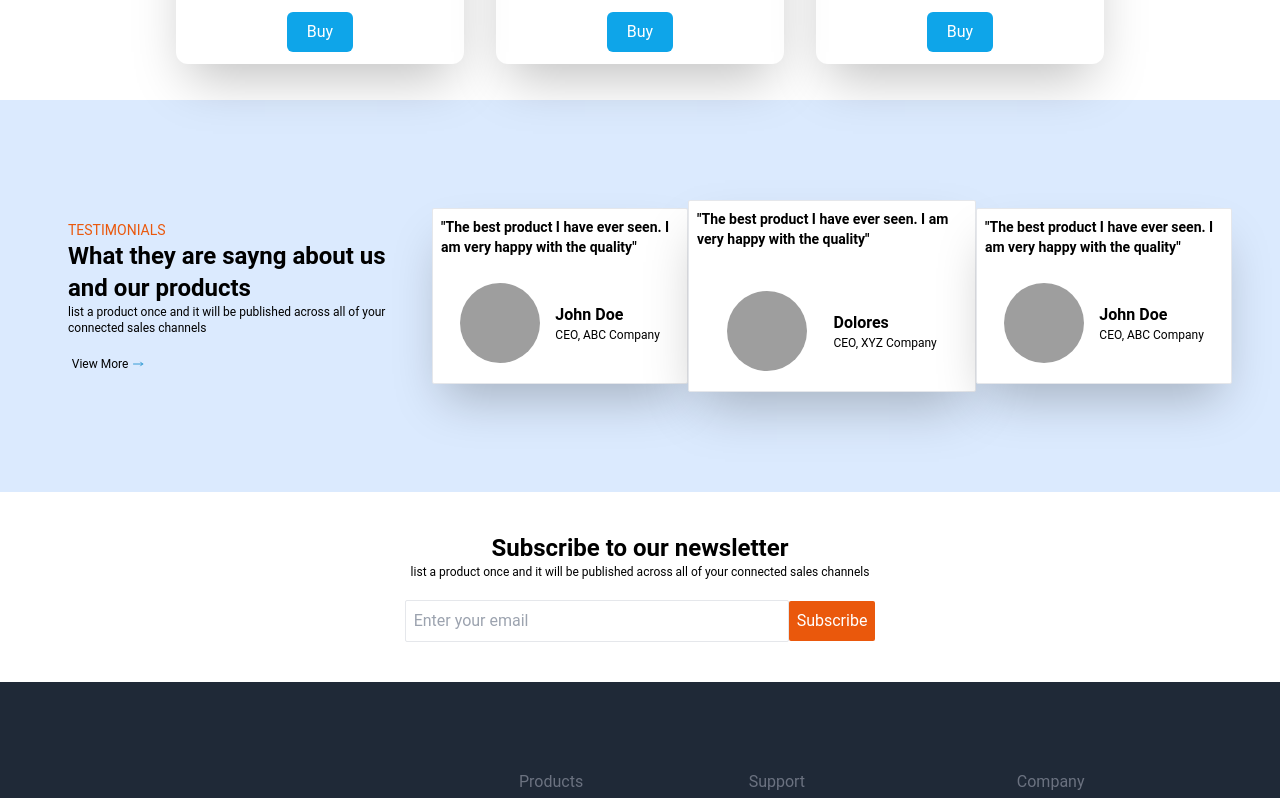
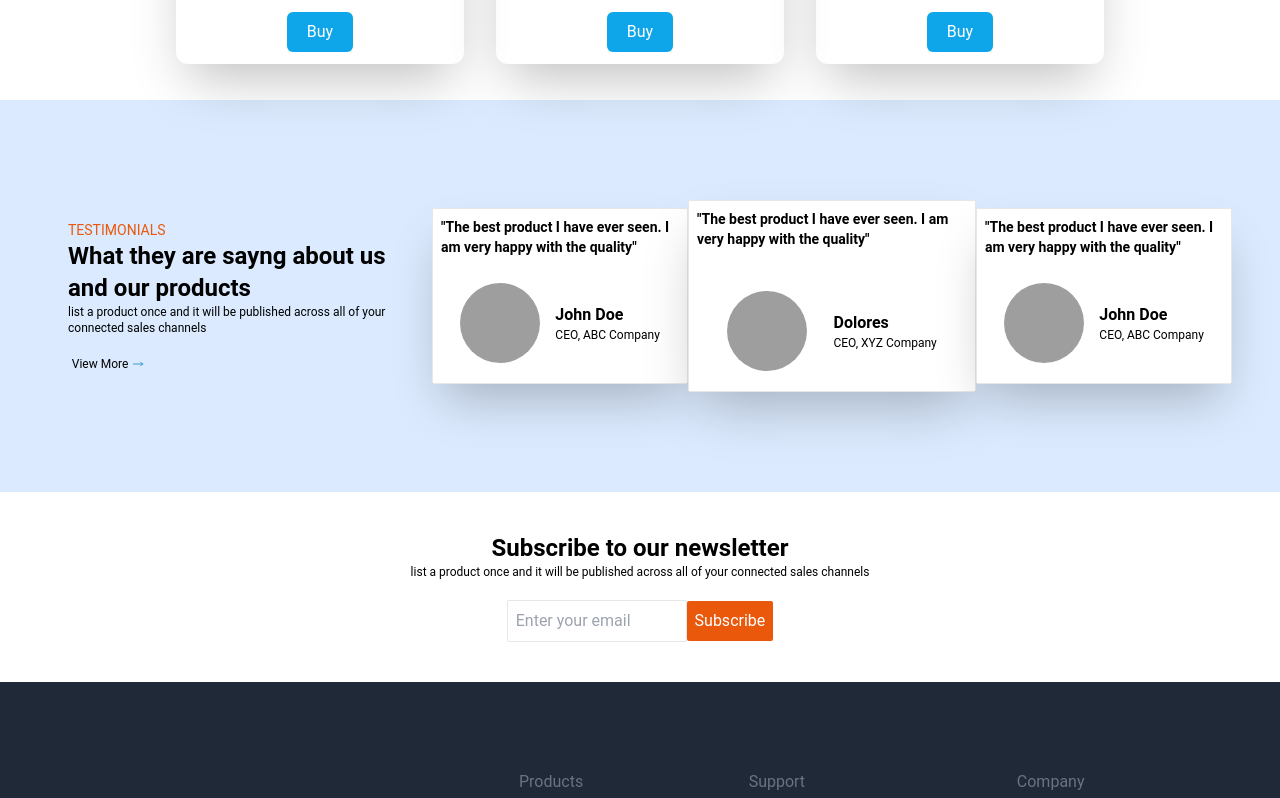
Before and after one commit to jeffersondrs/web-ecommerce, a React (Vite) app: page / in a window 1280 px wide. Shown: the part 2014-2812 px from the top of the page. Built offline with nearby package versions, Linux system fonts and the light colour scheme; grey boxes are pictures that could not be loaded.

Commit message:
homepage done

```diff
--- a/src/components/home-content/home-conten.component.tsx
+++ b/src/components/home-content/home-conten.component.tsx
@@ -263,9 +263,10 @@ export default function HomeContent() {
           <div className="flex flex-row justify-center items-center mt-5">
             <input
               ref={emailRef}
-              className="border rounded-sm p-2 w-96"
+              className="border rounded-sm p-2"
               type="email"
               placeholder="Enter your email"
+              id="email"
             />
             <button
               type="submit"
--- a/src/pages/pages.styles.scss
+++ b/src/pages/pages.styles.scss
@@ -9,9 +9,19 @@
     padding: 0;
     margin: 0;
     transition: all 0.3s ease-in-out;
-    li{
-        a:hover{
+
+    li {
+        a:hover {
             color: #504949;
         }
     }
 }
+
+#email {
+    width: 20ch;
+}
+
+#email:focus {
+    transition: all 0.3s ease-in-out;
+    width: 35ch;
+}
```
